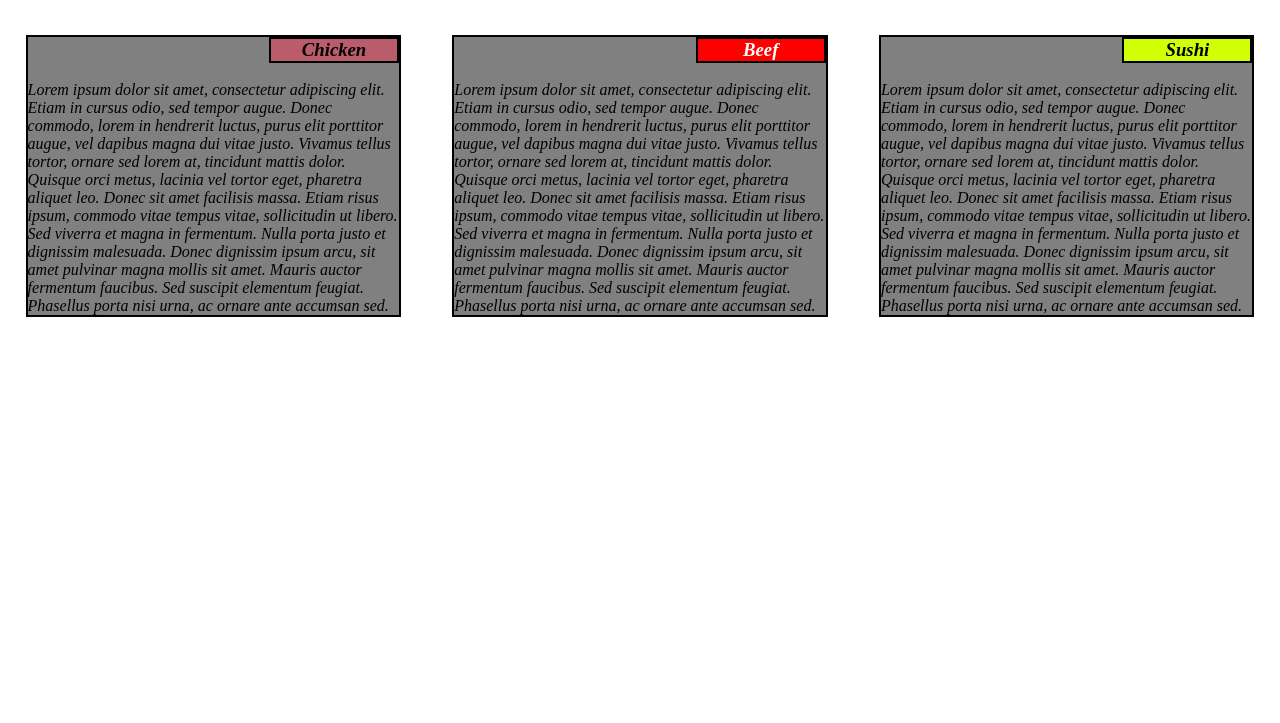
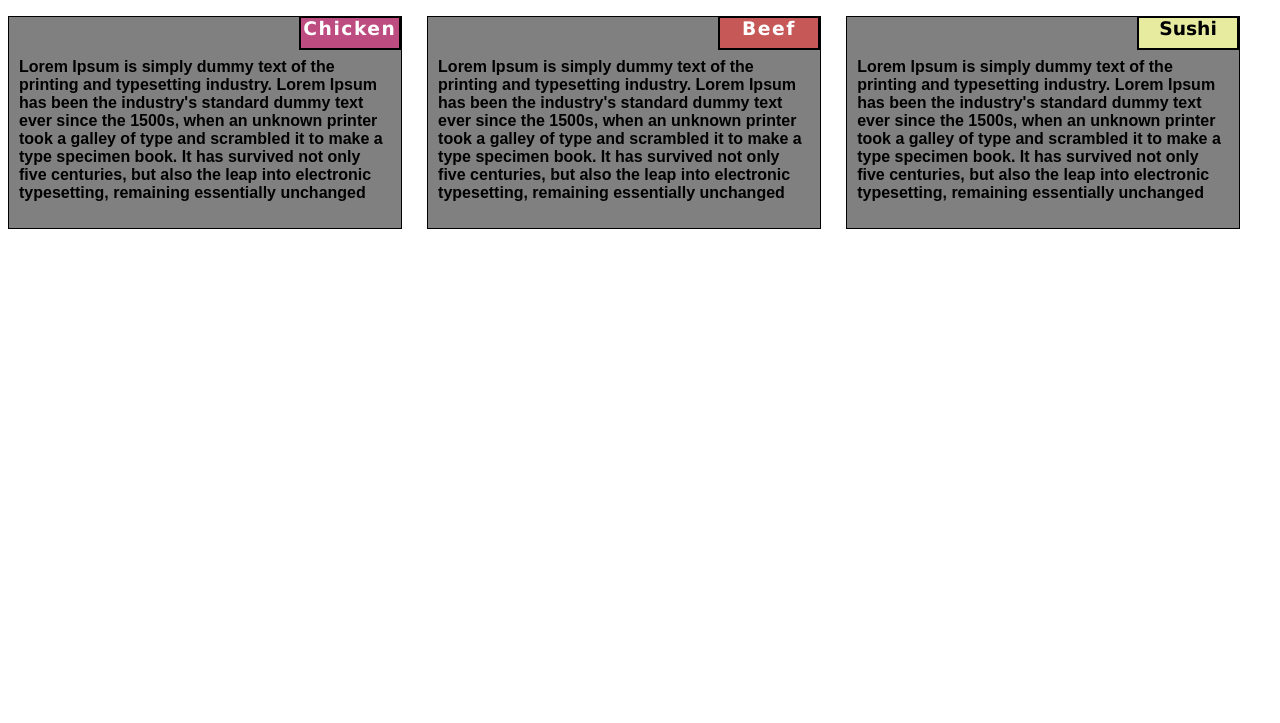
Before and after one commit to aitbenmoumen/Coursera_test, a plain HTML site: page mod2_assignment/index.html in a window 1280 px wide. Shown: the part 77-800 px from the top of the page. Drawn offline with Linux system fonts and the light colour scheme.

Commit message:
Update index.html

```diff
--- a/mod2_assignment/index.html
+++ b/mod2_assignment/index.html
@@ -1,106 +1,144 @@
 <!DOCTYPE html>
 <html>
 <head>
-        <meta charset="utf-8">
+    <meta charset='utf-8'>
+    <meta http-equiv='X-UA-Compatible' content='IE=edge'>
+    <title>Assignment 2</title>
+    <meta name='viewport' content='width=device-width, initial-scale=1'>
     <style>
-            *{
-                box-sizing: border-box;
-                padding: 0%;
-                margin: 0%;
-                font-style: italic;
+        p {
+    background-color: grey;
+    font-family: Arial, Helvetica, sans-serif;
+    font-weight: bold;
+    color: black;
+    padding: 10px;
+    padding-top: 25px;
+
+
   }
-            h1{
+  .chicken {
+    letter-spacing: 1.5px;
+    border: 2px solid black;
+    position: absolute;
+    top: -19px;
+    right: 0px;
     text-align: center;
-                margin-bottom: 50px;
-                margin-top: 25px;
+    background-color: rgb(189, 76, 129);
+    width: 25%;
+    height: 30px;
+    color: white;
+    font-family: Lucida Sans
   }
-            .container{
-                background-color:white;
-                width: 100%;
-                height: auto;
+  .beef {
+    letter-spacing: 1.5px;
+    border: 2px solid black;
+    position: absolute;
+    top: -19px;
+    right: 0px;
+    text-align: center;
+    background-color: rgb(199, 88, 88);
+    width: 25%;
+    height: 30px;
+    color: white;
+    font-family: Lucida Sans;
   }
-            #row{
-                display: flex;
+  .sushi {
+    border: 2px solid black;
+    position: absolute;
+    top:-19px;
+    right: 0px;
+    text-align: center;
+    background-color: rgb(230, 235, 159);
+    width: 25%;
+    height: 30px;
+    font-family: Lucida Sans;
   }
-            #row>div{
-                border: 2px solid black;
-                width: 33.33%;
-                height: fit-content;
-                margin-left: 2%;
-                margin-right: 2%;
-                background-color: gray;
+  .ert{
+    width: auto;
   }
-            #row>div>h3{
-                text-align: center;
-                border: 2px solid black;
-                margin-top: 0%;
-                margin-left: 65%;
+  .sec1 {
+    background-color: grey;
+    border: 1px solid black;
+    position: relative;
+    margin: 1%;
+    right: 1%;
+
   }
-            .chicken{
-                color: rgb(0, 0, 0);
-                background-color: rgb(187, 92, 108);
+  .sec2 {
+    background-color: grey;
+    border: 1px solid black;
+    position: relative;
+    margin: 1%;
+    right: 1%;
   }
-            .beef{
-                color: white;
-                background-color:red;
+  .sec3 {
+    background-color: grey;
+    border: 1px solid black;
+    position: relative;
+    margin: 1%;
+    right: 1%;
   }
-            .sushi{
-                color: rgb(0, 0, 0);
-                background-color: rgb(209, 255, 6);
-            }
-            @media (min-width:992px){
-                .div1,.div2,.div3{
+
+    /**** Desktop view only ****/
+    @media (min-width: 992px) {
+    .sec1, .sec2, .sec3 {
       float: left;
     }
-                .div1{
+    .sec1 {
       width: 31%;
     }
-                .div2{
+    .sec2 {
       width: 31%;
     }
-                .div3{
+    .sec3 {
       width: 31%;
     }
   }
-            @media (min-width:768px)and(max-width:991px){
-                .div1,.div2,.div3{
+
+  /**** Tablet view only ****/
+  @media (min-width: 768px) and (max-width: 991px) {
+    .sec1, .sec2, .sec3 {
       float: left;
     }
-                .div1{
+   .sec1 {
     width: 48%;
     }
-                .div2{
-                    width: 48%;
+    .sec2 {
+    width: 47.5%;
     }
-                .div3{
+    .sec3 {
     width: 98%;
     }
-            }
-            @media (max-width:767px){
-                .div1,.div2,.div3{
+     /**** Mobile view only ****/
+  @media (max-width: 767px) {
+    .sec1, .sec2, .sec3 {
       float: left;
     }
-                .div1{
+    .sec1 {
       width: 100%;
     }
-                .div2{
+    .sec2 {
       width: 100%;
     }
-                .div3{
+    .sec3 {
       width: 100%;
     }
   }
     </style>
-
 </head>
-    <body>
-        <h1>Our Menu</h1>
-        <div class="container">
-            <div id="row">
-                <div class="div1"><h3 class="chicken">Chicken</h3><br>Lorem ipsum dolor sit amet, consectetur adipiscing elit. Etiam in cursus odio, sed tempor augue. Donec commodo, lorem in hendrerit luctus, purus elit porttitor augue, vel dapibus magna dui vitae justo. Vivamus tellus tortor, ornare sed lorem at, tincidunt mattis dolor. Quisque orci metus, lacinia vel tortor eget, pharetra aliquet leo. Donec sit amet facilisis massa. Etiam risus ipsum, commodo vitae tempus vitae, sollicitudin ut libero. Sed viverra et magna in fermentum. Nulla porta justo et dignissim malesuada. Donec dignissim ipsum arcu, sit amet pulvinar magna mollis sit amet. Mauris auctor fermentum faucibus. Sed suscipit elementum feugiat. Phasellus porta nisi urna, ac ornare ante accumsan sed.</br></div>
-                <div class="div2"><h3 class="beef">Beef</h3><br>Lorem ipsum dolor sit amet, consectetur adipiscing elit. Etiam in cursus odio, sed tempor augue. Donec commodo, lorem in hendrerit luctus, purus elit porttitor augue, vel dapibus magna dui vitae justo. Vivamus tellus tortor, ornare sed lorem at, tincidunt mattis dolor. Quisque orci metus, lacinia vel tortor eget, pharetra aliquet leo. Donec sit amet facilisis massa. Etiam risus ipsum, commodo vitae tempus vitae, sollicitudin ut libero. Sed viverra et magna in fermentum. Nulla porta justo et dignissim malesuada. Donec dignissim ipsum arcu, sit amet pulvinar magna mollis sit amet. Mauris auctor fermentum faucibus. Sed suscipit elementum feugiat. Phasellus porta nisi urna, ac ornare ante accumsan sed.</br></div>
-                <div class="div3"><h3 class="sushi">Sushi</h3><br>Lorem ipsum dolor sit amet, consectetur adipiscing elit. Etiam in cursus odio, sed tempor augue. Donec commodo, lorem in hendrerit luctus, purus elit porttitor augue, vel dapibus magna dui vitae justo. Vivamus tellus tortor, ornare sed lorem at, tincidunt mattis dolor. Quisque orci metus, lacinia vel tortor eget, pharetra aliquet leo. Donec sit amet facilisis massa. Etiam risus ipsum, commodo vitae tempus vitae, sollicitudin ut libero. Sed viverra et magna in fermentum. Nulla porta justo et dignissim malesuada. Donec dignissim ipsum arcu, sit amet pulvinar magna mollis sit amet. Mauris auctor fermentum faucibus. Sed suscipit elementum feugiat. Phasellus porta nisi urna, ac ornare ante accumsan sed.</br></div>
-            </div>
-        </div>
+<body class="ert">
+    <center><h1>Our Menu</h1></center>
+    <section class="sec1 ">
+        <h3 class="chicken">Chicken</h3>
+        <p>Lorem Ipsum is simply dummy text of the printing and typesetting industry. Lorem Ipsum has been the industry's standard dummy text ever since the 1500s, when an unknown printer took a galley of type and scrambled it to make a type specimen book. It has survived not only five centuries, but also the leap into electronic typesetting, remaining essentially unchanged</p>
+    </section>
+    <section class="sec2 ">
+        <h3 class="beef">Beef</h3>
+        <p>Lorem Ipsum is simply dummy text of the printing and typesetting industry. Lorem Ipsum has been the industry's standard dummy text ever since the 1500s, when an unknown printer took a galley of type and scrambled it to make a type specimen book. It has survived not only five centuries, but also the leap into electronic typesetting, remaining essentially unchanged</p>
+    </section></section>
+    <section class="sec3 ">
+        <h3 class="sushi">Sushi</h3>
+        <p>Lorem Ipsum is simply dummy text of the printing and typesetting industry. Lorem Ipsum has been the industry's standard dummy text ever since the 1500s, when an unknown printer took a galley of type and scrambled it to make a type specimen book. It has survived not only five centuries, but also the leap into electronic typesetting, remaining essentially unchanged</p>
+    </section>
 </body>
 </html>
```
Lines whose indentation alone changed are shown as unchanged.
